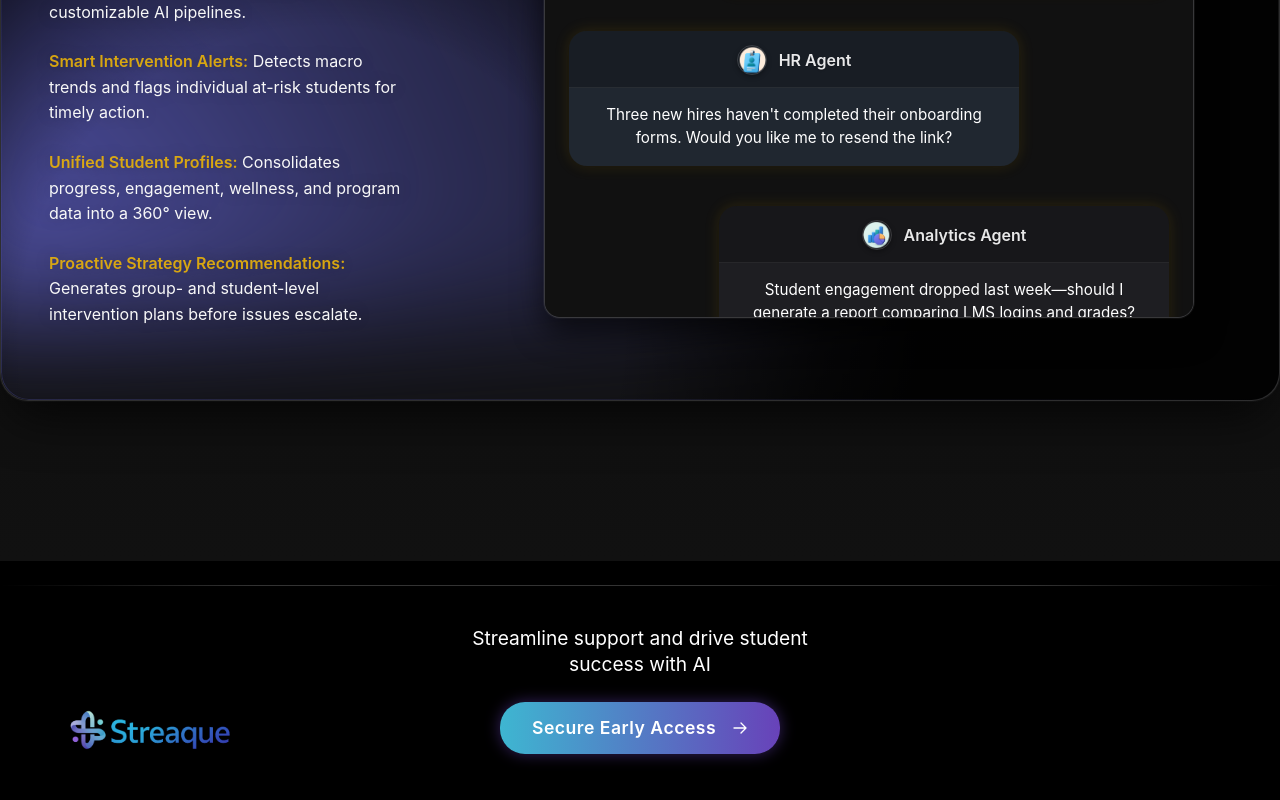
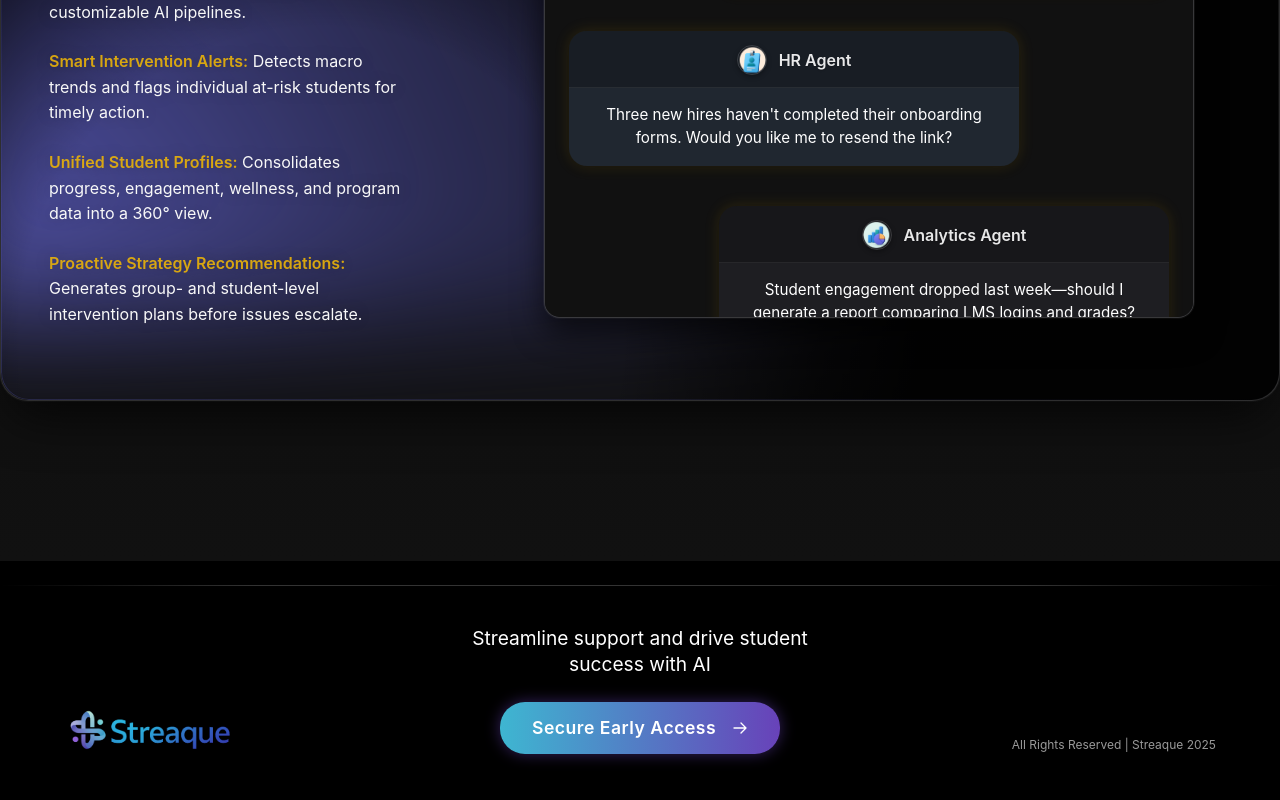
Before and after one commit to cliftonbnoble/streaque, a React (Vite) app: page / in a window 1280 px wide. Shown: the part 2335-3135 px from the top of the page. Built offline with nearby package versions, Linux system fonts and the light colour scheme; no server answers.

Commit message:
adding all rights reserved

```diff
--- a/src/components/FootWaitlist.css
+++ b/src/components/FootWaitlist.css
@@ -42,10 +42,17 @@
   gap: 1rem;
 }
 
-/* Right column (empty for now) */
+/* Right column (copyright text) */
 .fwl-right {
   align-items: flex-end;
   justify-content: flex-end;
+}
+
+.fwl-copyright {
+  font-size: 0.75rem;
+  color: rgba(255, 255, 255, 0.6);
+  text-align: right;
+  white-space: nowrap;
 }
 
 /* Style for the hero sentence in the footer */
@@ -135,7 +142,14 @@
   }
 
   .fwl-right {
-    display: none; /* Hide the empty column on mobile */
+    order: 3;
+    align-items: center;
+    display: flex; /* Show the copyright on mobile */
+    margin-top: 1rem;
+  }
+
+  .fwl-copyright {
+    text-align: center;
   }
 
   .fwl-center .hero-sentence {
@@ -158,7 +172,11 @@
   }
 
   .fwl-container {
-    gap: 2rem;
+    gap: 1.5rem;
+  }
+
+  .fwl-right {
+    margin-top: 0.75rem;
   }
 
   .fwl-center .hero-sentence {
--- a/src/components/FootWaitlist.jsx
+++ b/src/components/FootWaitlist.jsx
@@ -41,7 +41,9 @@ const FootWaitlist = ({ onJoinWaitlistClick }) => {
         </div>
 
         <div className="fwl-column fwl-right">
-          {/* Empty column for future content */}
+          <div className="fwl-copyright">
+            All Rights Reserved | Streaque 2025
+          </div>
         </div>
       </div>
     </footer>
```
